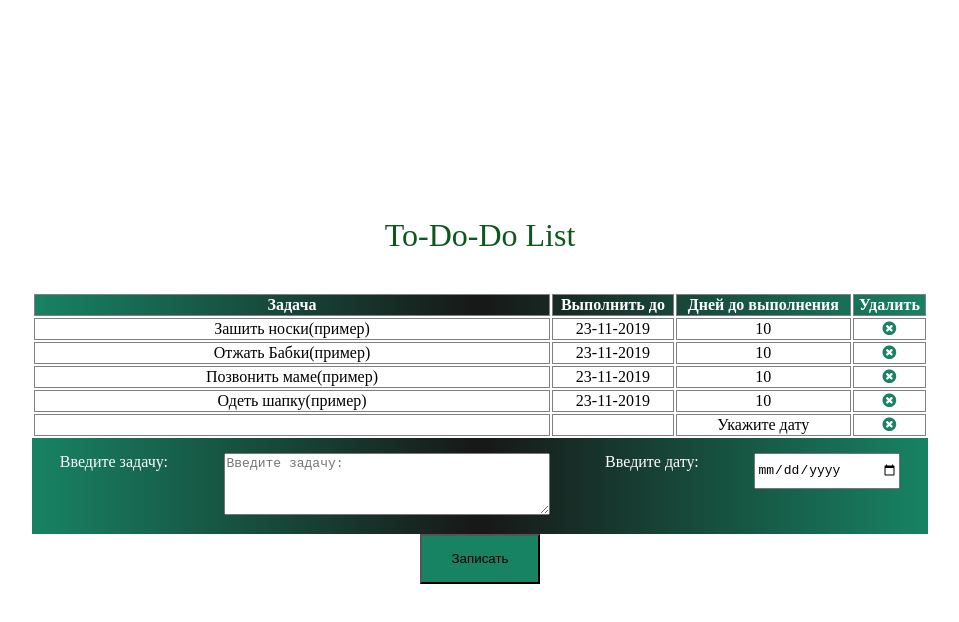
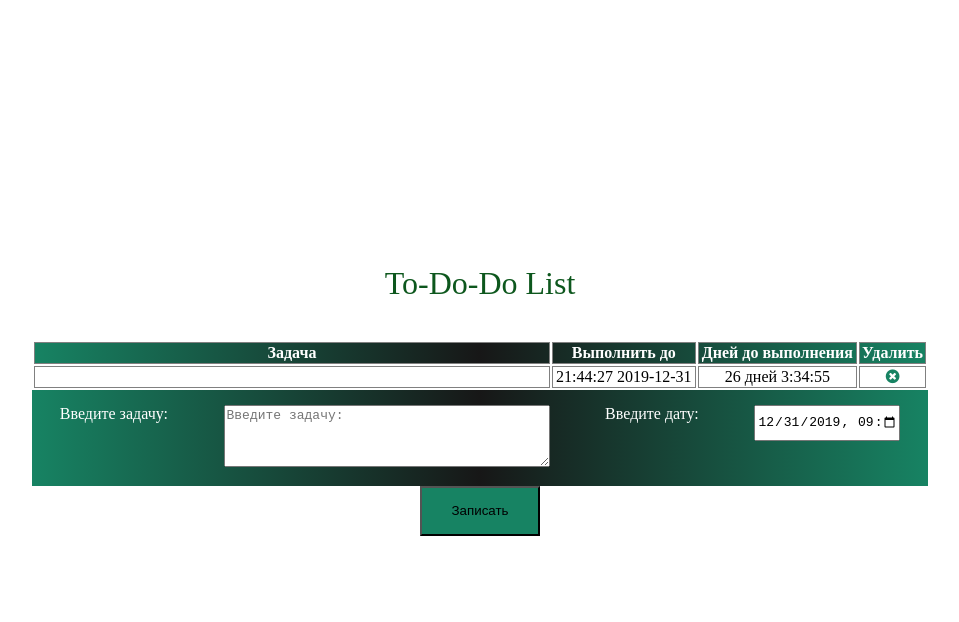
Before and after one commit to AntonZubritski/homeWork2, a plain HTML site: page homeWork2/index.html in a window 1280 px wide. Both pictures are taken after a click on the input "Записать". Shown: the whole page, without its empty margins (160-1119 px from the left). Drawn offline with Linux system fonts and the light colour scheme.

Commit message:
homeWork2

```diff
--- a/homeWork2/index.html
+++ b/homeWork2/index.html
@@ -24,7 +24,7 @@
             </div>
             <label for="dateInn">Введите дату:</label>
             <div>
-                <input type="date" id="dateInn"  class="formDate">
+                <input type="datetime-local" id="dateInn"  class="formDate" value="2019-12-31T21:44:27">
             </div>
         </div>
 
@@ -38,5 +38,6 @@
 
 </div>
 <script src="js/script.js"></script>
+
 </body>
 </html>
--- a/homeWork2/js/script.js
+++ b/homeWork2/js/script.js
@@ -40,51 +40,19 @@ function List() {
                 <th>Выполнить до</th>
                 <th>Дней до выполнения</th>
                 <th>Удалить</th>
-
-            </tr>
-            <tr class="taskRow">
-                <td class="task">Зашить носки(пример)</td>
-                <td>23-11-2019</td>
-                <td>10</td>
-                <td>
-                    <div class="text-center">
-                        <i class="fa fa-times-circle  colorIcon btnDelete" title='Delete'></i>
-                    </div>
-                </td>
-            </tr>
-            <tr class="taskRow">
-                <td class="task">Отжать Бабки(пример)</td>
-                <td>23-11-2019</td>
-                <td>10</td>
-                <td>
-                    <div class="text-center">
-                        <i class="fa fa-times-circle  colorIcon btnDelete" title='Delete'></i>
-                    </div>
-                </td>
-            </tr>
-            <tr class="taskRow">
-                <td class="task">Позвонить маме(пример)</td>
-                <td>23-11-2019</td>
-                <td>10</td>
-                <td>
-                    <div class="text-center">
-                        <i class="fa fa-times-circle  colorIcon btnDelete" title='Delete'></i>
-                    </div>
-                </td>
-            </tr>
-            </tr>
-            <tr class="taskRow">
-                <td class="task">Одеть шапку(пример)</td>
-                <td>23-11-2019</td>
-                <td>10</td>
-                <td>
-                    <div class="text-center">
-                        <i class="fa fa-times-circle  colorIcon btnDelete" title='Delete'></i>
-                    </div>
-                </td>
-            </tr>
             `;//Добавить таблицу в структуру HTML
 
+
+function getTimeRemaining(endtime){
+    let t = Date.parse(endtime) - Date.parse(new Date());
+    let seconds = Math.floor( (t/1000) % 60 );
+    let minutes = Math.floor( (t/1000/60) % 60 );
+    let hours = Math.floor( (t/(1000*60*60)) % 24 );
+    let days = Math.floor( t/(1000*60*60*24) );
+
+    return {t, days, hours, minutes, seconds
+    };
+}
 
 //---------------------------------------------------Date
 
@@ -92,23 +60,21 @@ function List() {
         let info = tblInfo[i];
 
         let date = info.dateArea;
-        date = date.split("-").reverse().join("-");// разобрать , реверс и собрать
+        date = date.split("T").reverse().join(" ");// разобрать , реверс и собрать
 
         let diffDays = "";
         if (date === ""){
             diffDays = "Укажите дату";
-        } else {
-            let date3 = info.dateArea;
-            let date1 = new Date(date3);
-            let date2 = new Date();
-            diffDays = parseInt((date1 - date2) / (1000 * 60 * 60 * 24)) + 1;
         }
 
+        console.log(date);
         tblInn.innerHTML += `
                <tr class="taskRow">
                 <td class="task">${info.textArea}</td>
                 <td class="date">${date}</td>
-                <td>${diffDays}</td>
+                <td> ${getTimeRemaining(date).days} дней
+                ${getTimeRemaining(date).hours}:${getTimeRemaining(date).minutes}:${getTimeRemaining(date).seconds}</td>
+
                  <td>
                     <div class="text-center">
                         <i class="fa fa-times-circle colorIcon btnDelete" title="Delete${i}" onclick="del(this)" ></i>
@@ -148,5 +114,12 @@ btnSave.addEventListener('click', function () {
 
 
 window.onload = function () {
-    List();
+
+    setTimeout(function run() {
+        List();
+        setTimeout(run, 1000);
+    }, 1000);
 };
+
+
+//----------------------------------------
```
Also changed, not shown: 1 other file.
